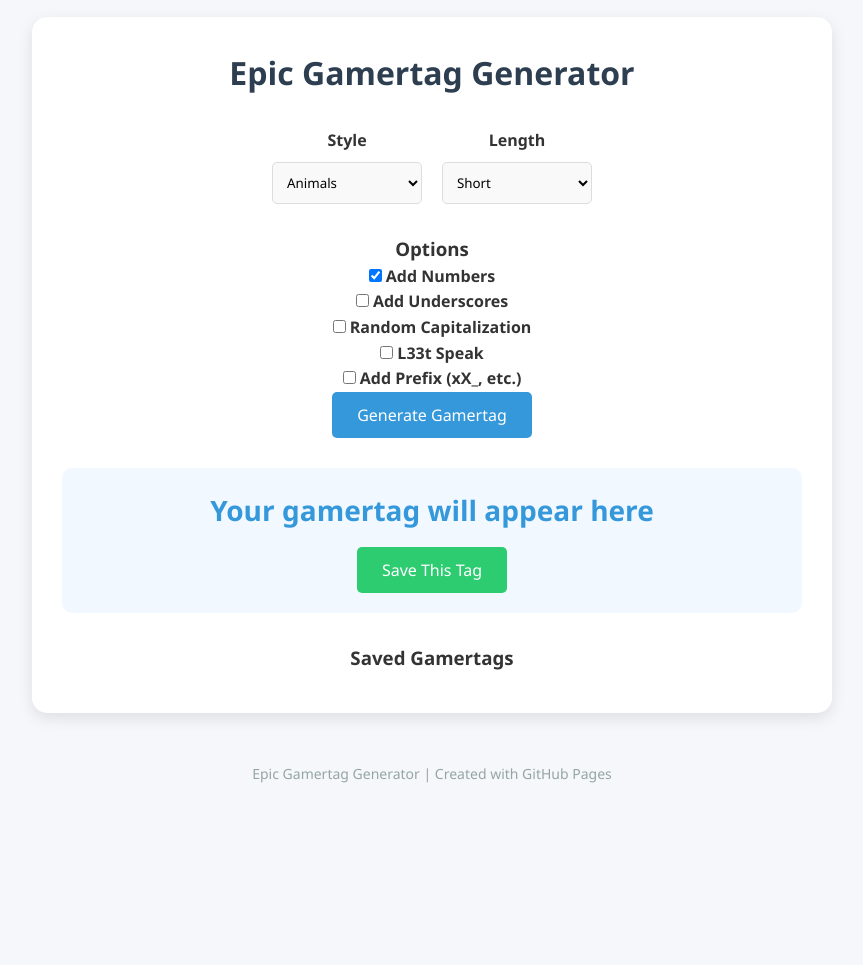
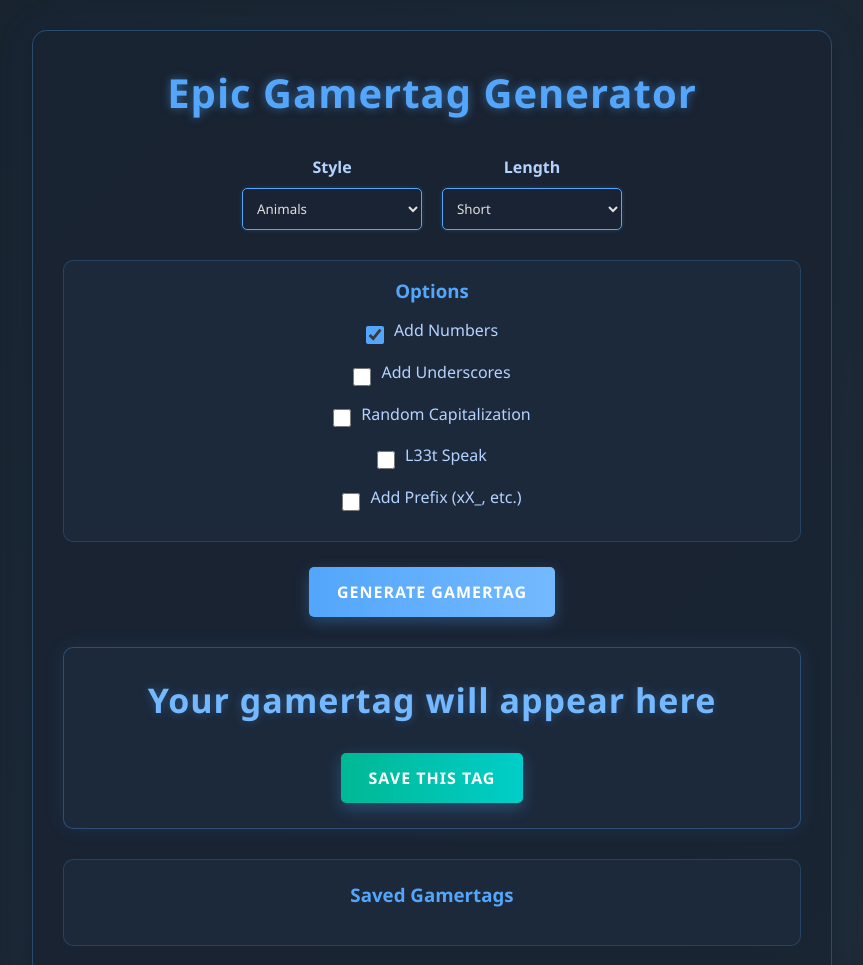
Before and after one commit to dclarksixteen/namegenerator, a plain HTML site: page index.html in a window 1280 px wide. Shown: the part 2520-3485 px from the top of the page, without its empty margins (208-1071 px from the left). Before the commit the page ends 3306 px from the top, so only its background shows below. Drawn offline with Linux system fonts and the light colour scheme.

Commit message:
Update style.css to gamertag generator

```diff
--- a/style.css
+++ b/style.css
@@ -6,24 +6,30 @@
 }
 
 body {
-    background-color: #f5f7fa;
-    color: #333;
+    background-color: #0f1923;
+    color: #e0e0e0;
     line-height: 1.6;
+    background-image: linear-gradient(135deg, #0f1923 0%, #1f2b38 100%);
+    min-height: 100vh;
 }
 
 .container {
     max-width: 800px;
     margin: 50px auto;
     padding: 30px;
-    background-color: #fff;
+    background-color: rgba(25, 35, 50, 0.8);
     border-radius: 15px;
-    box-shadow: 0 5px 15px rgba(0, 0, 0, 0.1);
+    box-shadow: 0 5px 25px rgba(0, 0, 0, 0.3), 0 0 40px rgba(83, 166, 251, 0.1);
     text-align: center;
+    border: 1px solid rgba(83, 166, 251, 0.3);
 }
 
 h1 {
     margin-bottom: 30px;
-    color: #2c3e50;
+    color: #53a6fb;
+    font-size: 2.5rem;
+    text-shadow: 0 0 10px rgba(83, 166, 251, 0.5);
+    letter-spacing: 1px;
 }
 
 .options {
@@ -42,88 +48,162 @@ h1 {
 label {
     font-weight: 600;
     margin-bottom: 8px;
+    color: #b5d3ff;
 }
 
 select {
     padding: 10px;
     border-radius: 5px;
-    border: 1px solid #ddd;
-    background-color: #f9f9f9;
-    width: 150px;
+    border: 1px solid #53a6fb;
+    background-color: #192333;
+    color: #e0e0e0;
+    width: 180px;
     cursor: pointer;
+    box-shadow: 0 0 5px rgba(83, 166, 251, 0.2);
+}
+
+select:focus {
+    outline: none;
+    border-color: #74b9ff;
+    box-shadow: 0 0 8px rgba(83, 166, 251, 0.5);
+}
+
+.checkbox-options {
+    background-color: rgba(30, 45, 65, 0.6);
+    padding: 15px;
+    border-radius: 10px;
+    margin-bottom: 25px;
+    border: 1px solid rgba(83, 166, 251, 0.2);
+}
+
+.checkbox-options h3 {
+    margin-bottom: 12px;
+    color: #53a6fb;
+}
+
+.checkbox-group {
+    display: flex;
+    align-items: center;
+    margin: 8px 0;
+    justify-content: center;
+}
+
+.checkbox-group input[type="checkbox"] {
+    margin-right: 10px;
+    width: 18px;
+    height: 18px;
+    cursor: pointer;
+    accent-color: #53a6fb;
+}
+
+.checkbox-group label {
+    cursor: pointer;
+    font-weight: normal;
 }
 
 button {
-    background-color: #3498db;
+    background: linear-gradient(90deg, #53a6fb 0%, #74b9ff 100%);
     color: white;
     border: none;
-    padding: 12px 25px;
+    padding: 14px 28px;
     border-radius: 5px;
     cursor: pointer;
     font-size: 16px;
-    transition: background 0.3s;
+    font-weight: bold;
+    transition: all 0.3s;
+    text-transform: uppercase;
+    letter-spacing: 1px;
+    box-shadow: 0 5px 15px rgba(83, 166, 251, 0.3);
 }
 
 button:hover {
-    background-color: #2980b9;
+    transform: translateY(-2px);
+    box-shadow: 0 7px 20px rgba(83, 166, 251, 0.4);
+}
+
+button:active {
+    transform: translateY(1px);
 }
 
 #save-btn {
-    background-color: #2ecc71;
+    background: linear-gradient(90deg, #00b894 0%, #00cec9 100%);
     margin-top: 15px;
 }
 
 #save-btn:hover {
-    background-color: #27ae60;
+    box-shadow: 0 7px 20px rgba(0, 184, 148, 0.4);
 }
 
 .result-container {
     margin: 30px 0;
-    padding: 20px;
-    background-color: #f1f8ff;
+    padding: 25px;
+    background-color: rgba(30, 45, 65, 0.6);
     border-radius: 10px;
+    border: 1px solid rgba(83, 166, 251, 0.3);
+    box-shadow: 0 0 20px rgba(83, 166, 251, 0.1);
 }
 
 #result {
-    color: #3498db;
-    font-size: 28px;
+    color: #74b9ff;
+    font-size: 34px;
+    text-shadow: 0 0 10px rgba(83, 166, 251, 0.3);
+    letter-spacing: 1px;
+    margin-bottom: 10px;
 }
 
-#name-meaning {
+#tag-description {
     font-style: italic;
     margin-top: 10px;
-    color: #7f8c8d;
+    color: #b5d3ff;
 }
 
-.saved-names {
+.saved-tags {
     text-align: left;
     margin-top: 30px;
+    background-color: rgba(30, 45, 65, 0.6);
+    padding: 20px;
+    border-radius: 10px;
+    border: 1px solid rgba(83, 166, 251, 0.2);
+}
+
+.saved-tags h3 {
+    color: #53a6fb;
+    margin-bottom: 15px;
+    text-align: center;
 }
 
 #saved-list {
     list-style-type: none;
-    margin-top: 10px;
 }
 
 #saved-list li {
-    padding: 8px 15px;
-    background-color: #f9f9f9;
-    margin-bottom: 5px;
+    padding: 10px 15px;
+    background-color: rgba(25, 35, 50, 0.8);
+    margin-bottom: 8px;
     border-radius: 5px;
     display: flex;
     justify-content: space-between;
+    align-items: center;
+    border: 1px solid rgba(83, 166, 251, 0.1);
 }
 
 #saved-list button {
-    padding: 3px 10px;
+    padding: 5px 12px;
     font-size: 12px;
-    background-color: #e74c3c;
+    background: linear-gradient(90deg, #e74c3c 0%, #ff7675 100%);
+    box-shadow: none;
+}
+
+#saved-list button:hover {
+    background: linear-gradient(90deg, #ff3b30 0%, #ff5e57 100%);
+    transform: none;
 }
 
 footer {
     text-align: center;
     margin-top: 30px;
-    color: #95a5a6;
+    padding-bottom: 20px;
+    color: #76879a;
     font-size: 14px;
 }
 
@@ -137,4 +217,8 @@ footer {
         flex-direction: column;
         gap: 15px;
     }
+
+    #result {
+        font-size: 28px;
+    }
 }
```
